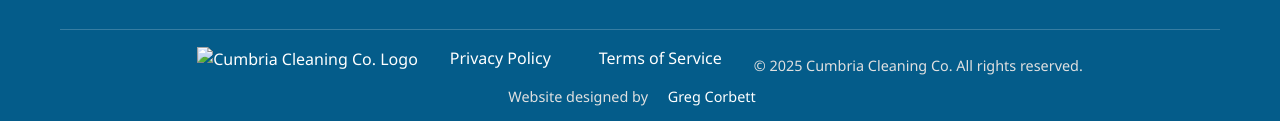
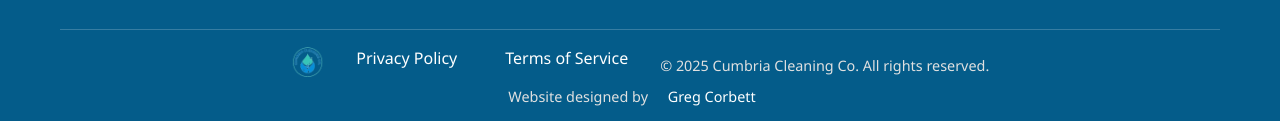
Before and after one commit to corbey08/cumbria-cleaning-co, a plain HTML site: page pages/privacy-policy.html in a window 1280 px wide. Shown: the part 2845-2966 px from the top of the page. Drawn offline with Linux system fonts and the light colour scheme; a web font is replaced by a local one.

Commit message:
Correcting footer file path (#2)
* Update privacy-policy.html

* Update services.html

* Update terms-of-service.html

* Update testimonials.html

```diff
--- a/pages/privacy-policy.html
+++ b/pages/privacy-policy.html
@@ -189,7 +189,7 @@
             </div>
             <div class="footer-bottom">
                 <div class="footer-bottom-left">
-                    <img src="images/logo.png" alt="Cumbria Cleaning Co. Logo" class="footer-logo" style="height: 30px; width: auto;">
+                    <img src="../images/logo.png" alt="Cumbria Cleaning Co. Logo" class="footer-logo" style="height: 30px; width: auto;">
                     <div class="footer-legal">
                         <a href="pages/privacy-policy.html">Privacy Policy</a>
                         <a href="pages/terms-of-service.html">Terms of Service</a>
```
Also changed, not shown: pages/services.html (+1 -1 lines), pages/terms-of-service.html (+1 -1 lines), pages/testimonials.html (+1 -1 lines).
